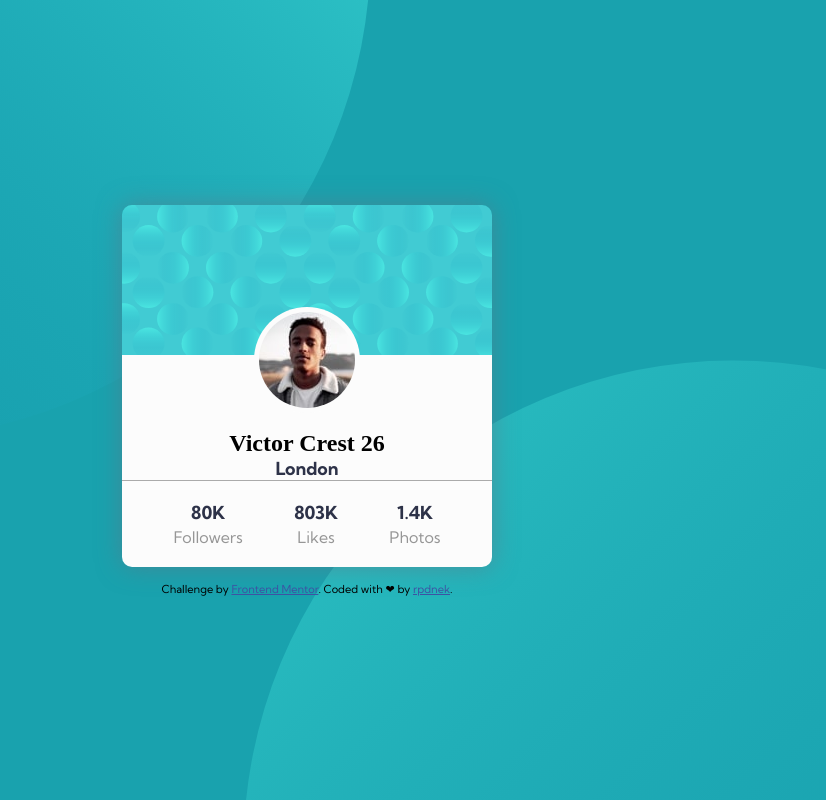
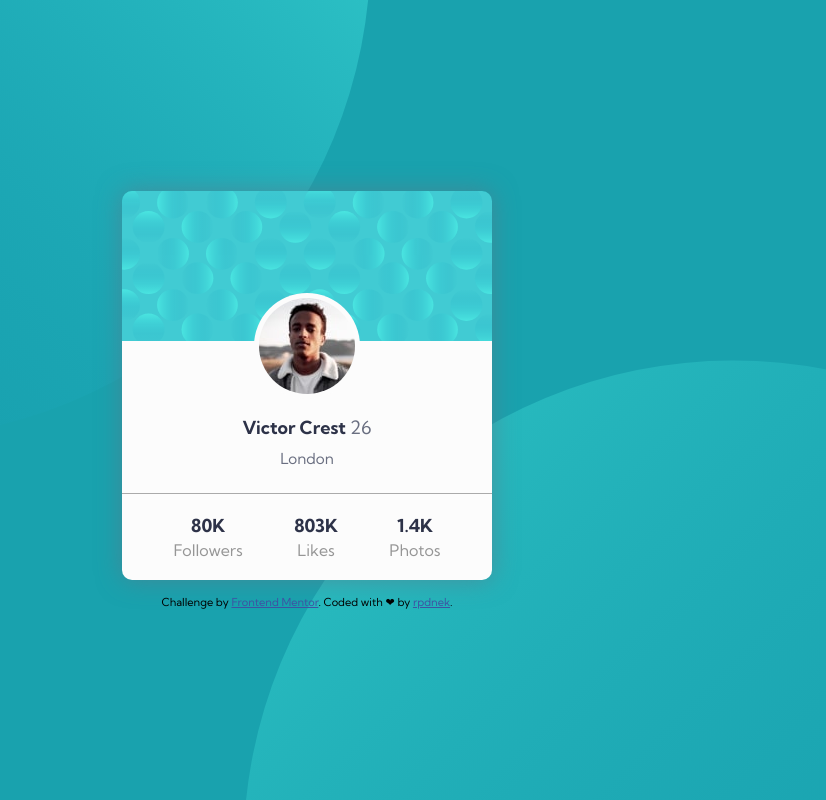
Before and after one commit to thisguyisunknown/profile-card-challenge, a plain HTML site: page index.html in a window 1280 px wide. Shown: the whole page, without its empty margins (333-1159 px from the left). Drawn offline with Linux system fonts and the light colour scheme.

Commit message:
update style.css

```diff
--- a/style.css
+++ b/style.css
@@ -57,18 +57,18 @@ article {
 #info {
   padding: 75px 0 0 0;
 }
-h2 {
+h1 {
   font-size: 1.125rem;
   font-weight: 700;
   font-family: 'Kumbh Sans', Sans-Serif;
   color: hsl(229,23%,23%);
 }
-h2 > span {
+h1 > span {
   font-size: 1.15rem;
   font-weight: 400;
   color: hsl(227,10%,46%);
 }
-#info > h3 {
+#info > h2 {
   margin: 10px 0 25px 0;
   font-size: .95rem;
   font-weight: 400;
```
